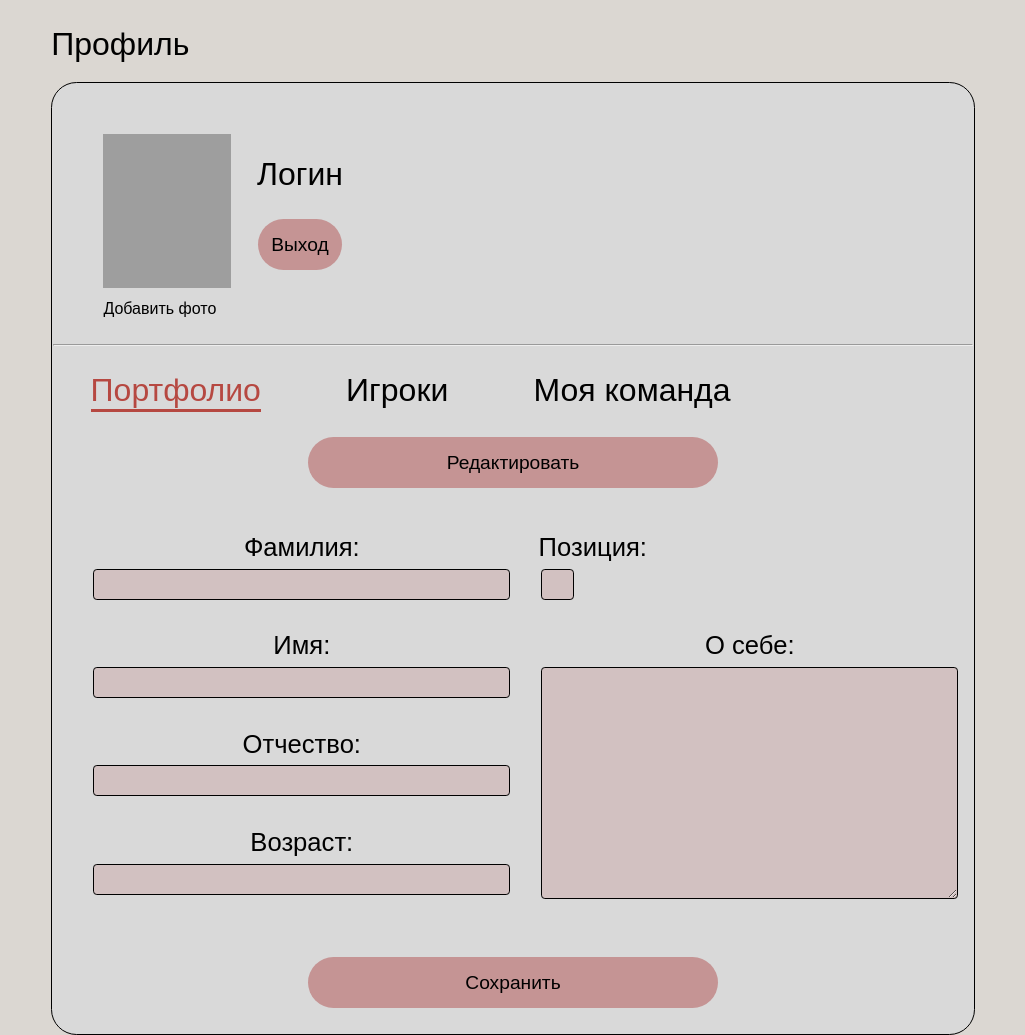
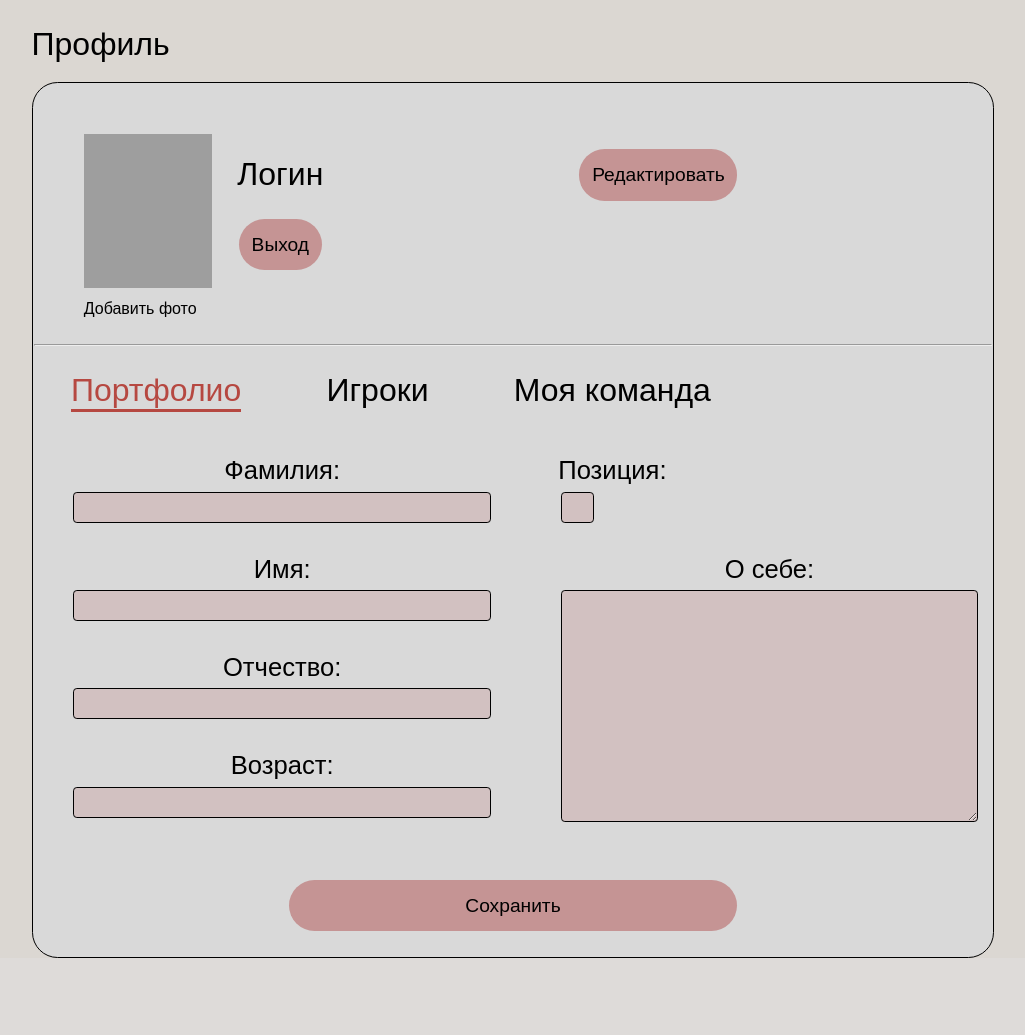
Before and after one commit to enemyare/ProfectOnlyworks, a Django app: page /profile in a window 1280 px wide. Shown: the part 64-1099 px from the top of the page, without its empty margins (127-1152 px from the left). After the commit the page ends 1022 px from the top, so only its background shows below. Run offline with Django 4.2, Linux system fonts and the light colour scheme; grey boxes are pictures that could not be loaded.

Commit message:
fix edit button

```diff
--- a/basketball/main/templates/main/myteam.html
+++ b/basketball/main/templates/main/myteam.html
@@ -56,6 +56,7 @@
             </div>
             <div class="team-name">
               <p>Моя команда</p>
+              <a style="margin: 0" class="start" href="#">Редактировать</a>
               <h1>Члены команды:</h1>
             </div>
           </header>
--- a/basketball/main/templates/main/profile.html
+++ b/basketball/main/templates/main/profile.html
@@ -46,6 +46,7 @@
                         <h1>Логин</h1>
                         <a style="margin: 0" class="start" href="#">Выход</a>
                     </div>
+                    <a style="margin-bottom: 6vw" class="start" href="#">Редактировать</a>
                 </aside>
                 <hr>
                 <div class="block">
@@ -54,7 +55,6 @@
                         <a href="{% url 'team' %}">Игроки</a>
                         <a href="{% url 'myteam' %}">Моя команда</a>
                     </aside>
-                    <a style="margin-bottom: 0" class="start" href="#">Редактировать</a>
                     <main class="lines">
                         <div class="left">
                             <div class="input">
```
